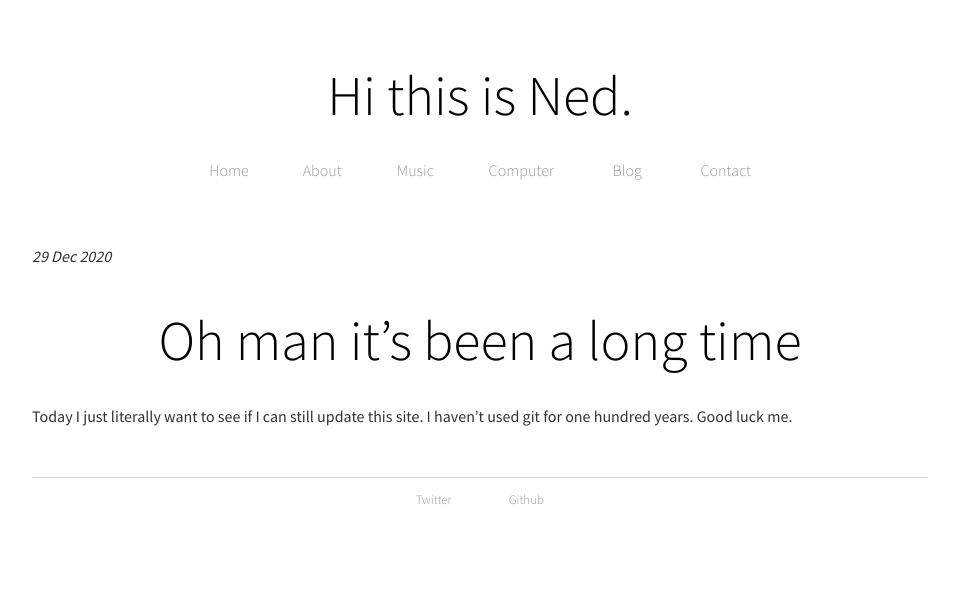
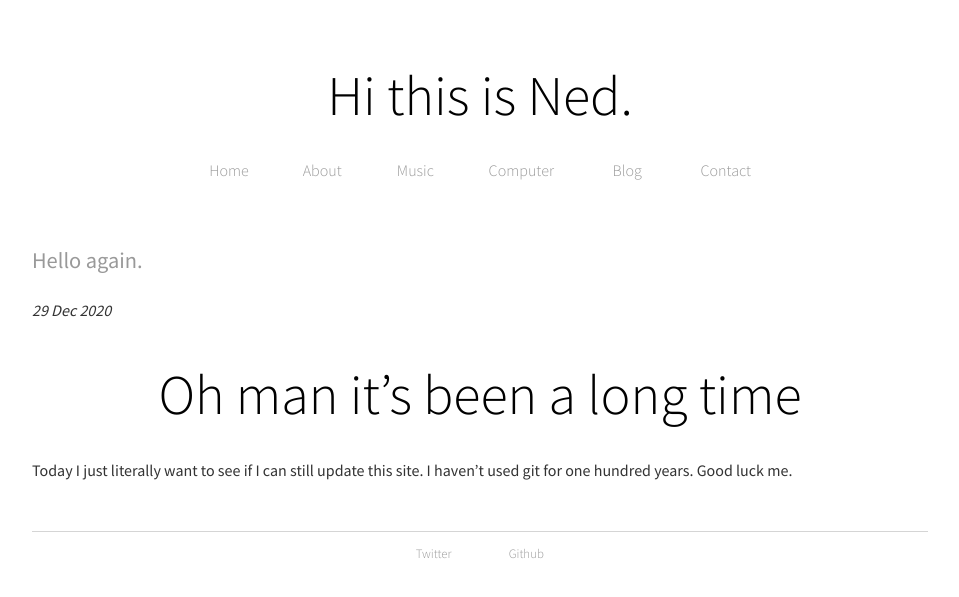
Before and after one commit to thisisned/thisisned.github.io, a Jekyll site: the page built from _posts/2020-12-29-hello-again.md, in a window 1280 px wide. Shown: the top 597 px of the page, without its empty margins (160-1119 px from the left). Built offline with Jekyll 4.4.1, drawn with Linux system fonts in a browser that asks for light colours; our own code applies the rules of GitHub Pages for plain Markdown files.

Commit message:
Fixing my stupid quote mark error.

```diff
--- a/_posts/2020-12-29-hello-again.md
+++ b/_posts/2020-12-29-hello-again.md
@@ -1,6 +1,6 @@
 ---
 layout: post
-title:  "Hello again.""
+title:  "Hello again."
 ---
 
 # Oh man it's been a long time
```
